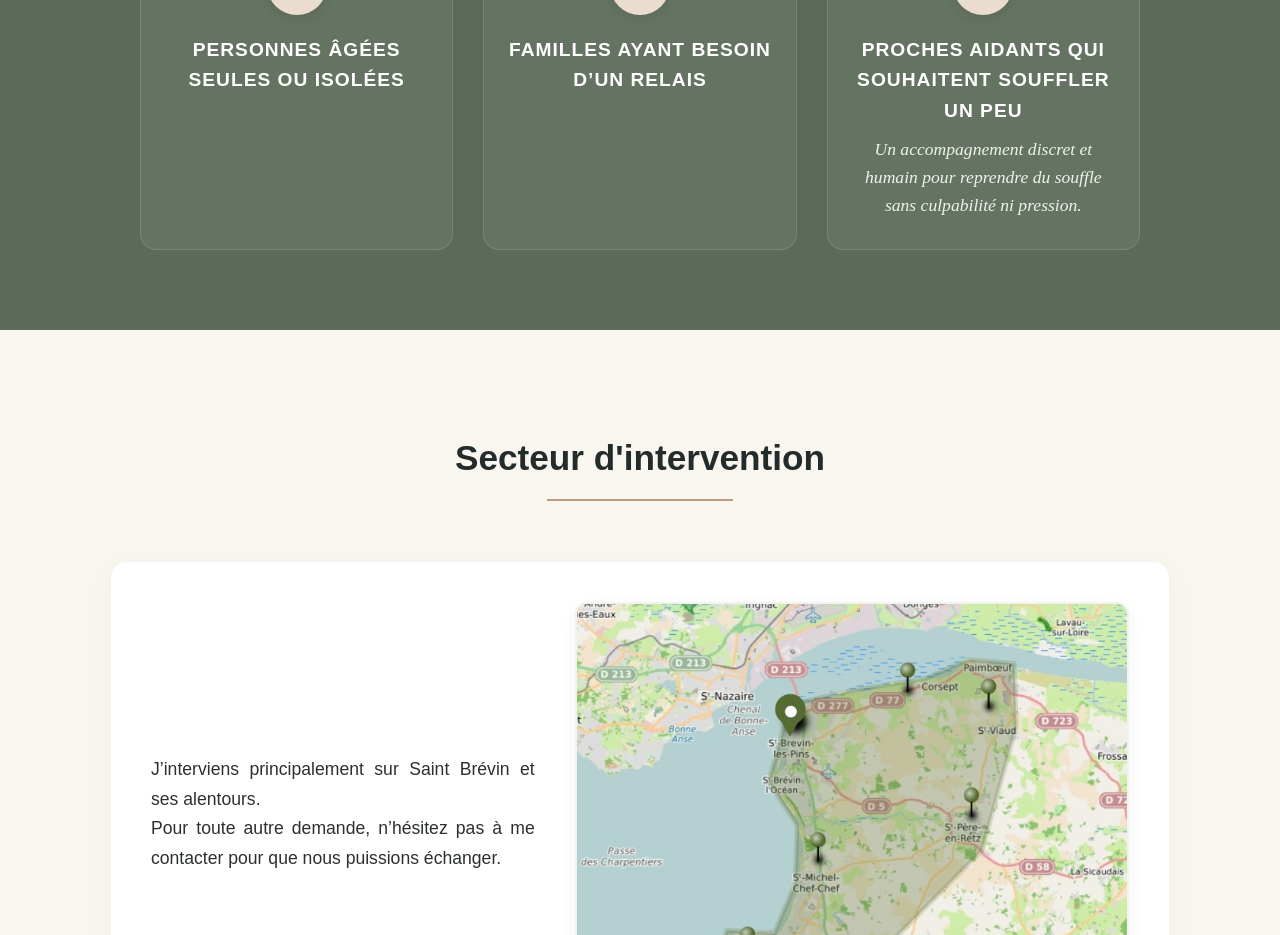
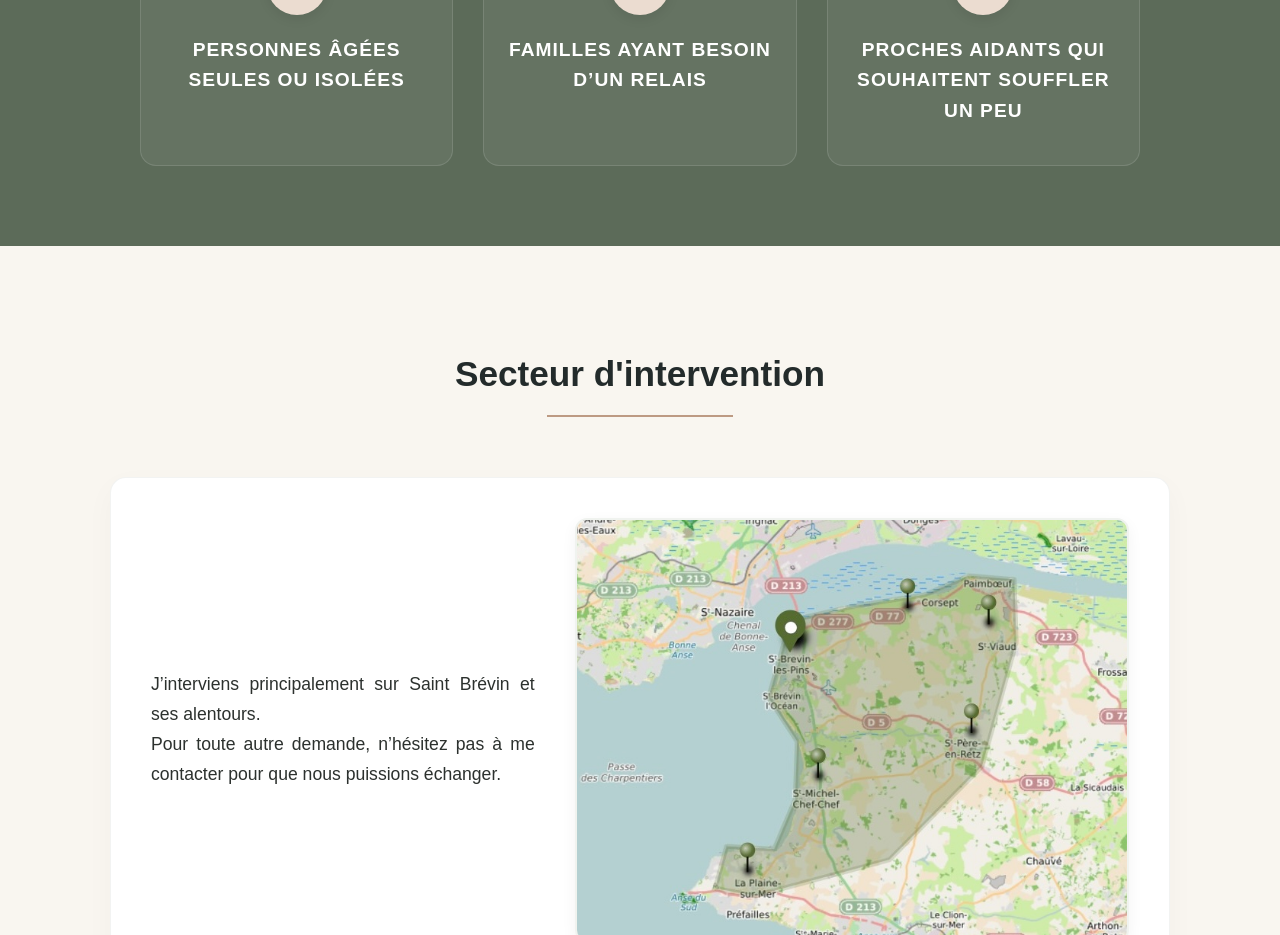
Before and after one commit to tentensee/LaVoyageuseDeVie, a React (Vite) app: page / in a window 1280 px wide. Shown: the part 1880-2815 px from the top of the page. Built offline with nearby package versions, Linux system fonts and the light colour scheme.

Commit message:
Remove text for caregivers support section
Removed the text description for caregivers.

```diff
--- a/src/components/ForWho.jsx
+++ b/src/components/ForWho.jsx
@@ -20,7 +20,6 @@ export default function ForWho() {
     },
     {
       title: 'Proches aidants qui souhaitent souffler un peu',
-      text: 'Un accompagnement discret et humain pour reprendre du souffle sans culpabilité ni pression.',
       icon: (
         <svg viewBox="0 0 24 24" className="for-who-icon" aria-hidden="true" fill="currentColor">
           <path d="M12 21.35 10.55 20C5.4 15.36 2 12.28 2 8.5A4.5 4.5 0 0 1 6.5 4a4.9 4.9 0 0 1 4.3 2.1A4.9 4.9 0 0 1 15.1 4 4.5 4.5 0 0 1 19.5 8.5c0 3.78-3.4 6.86-8.55 11.5L12 21.35Z" />
```
